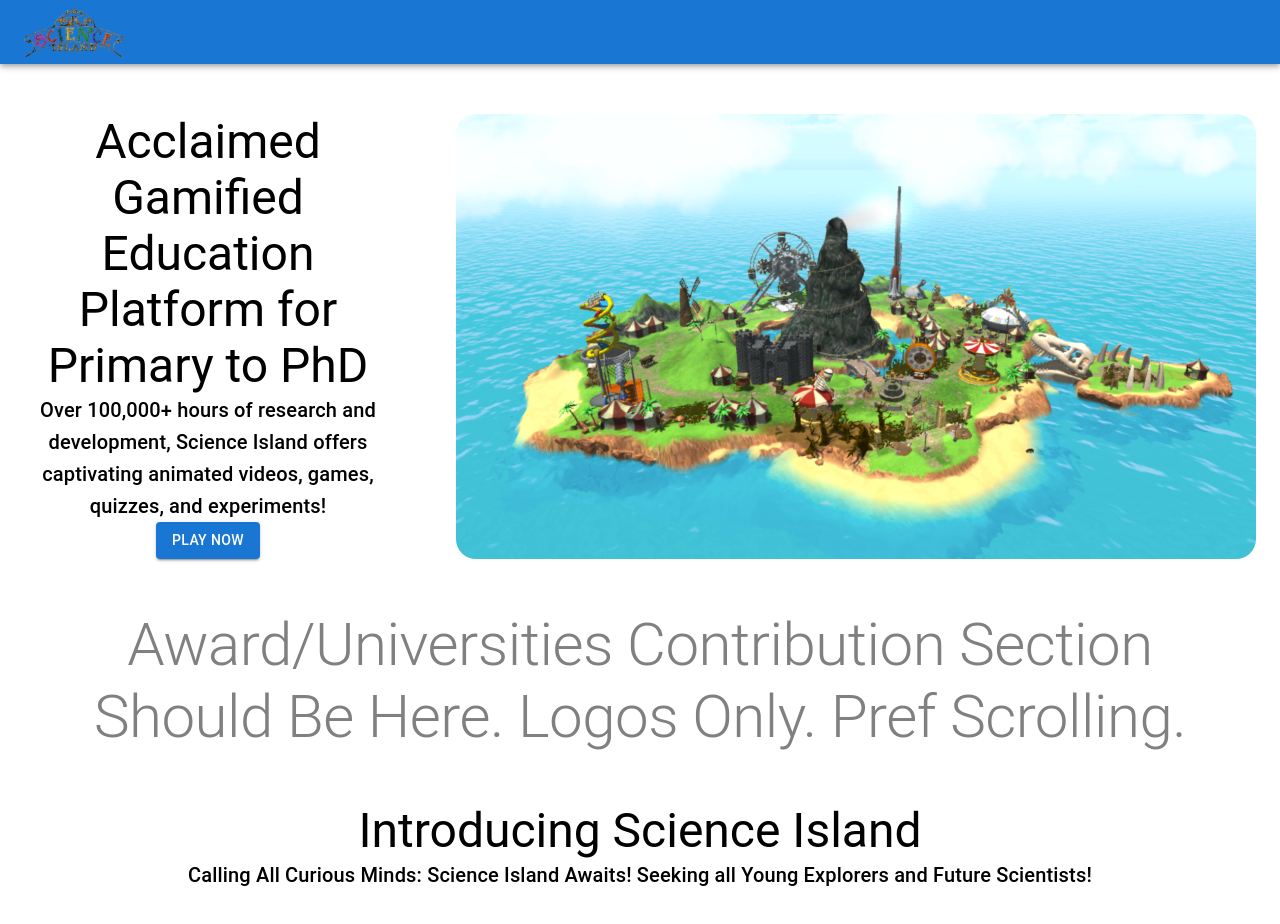
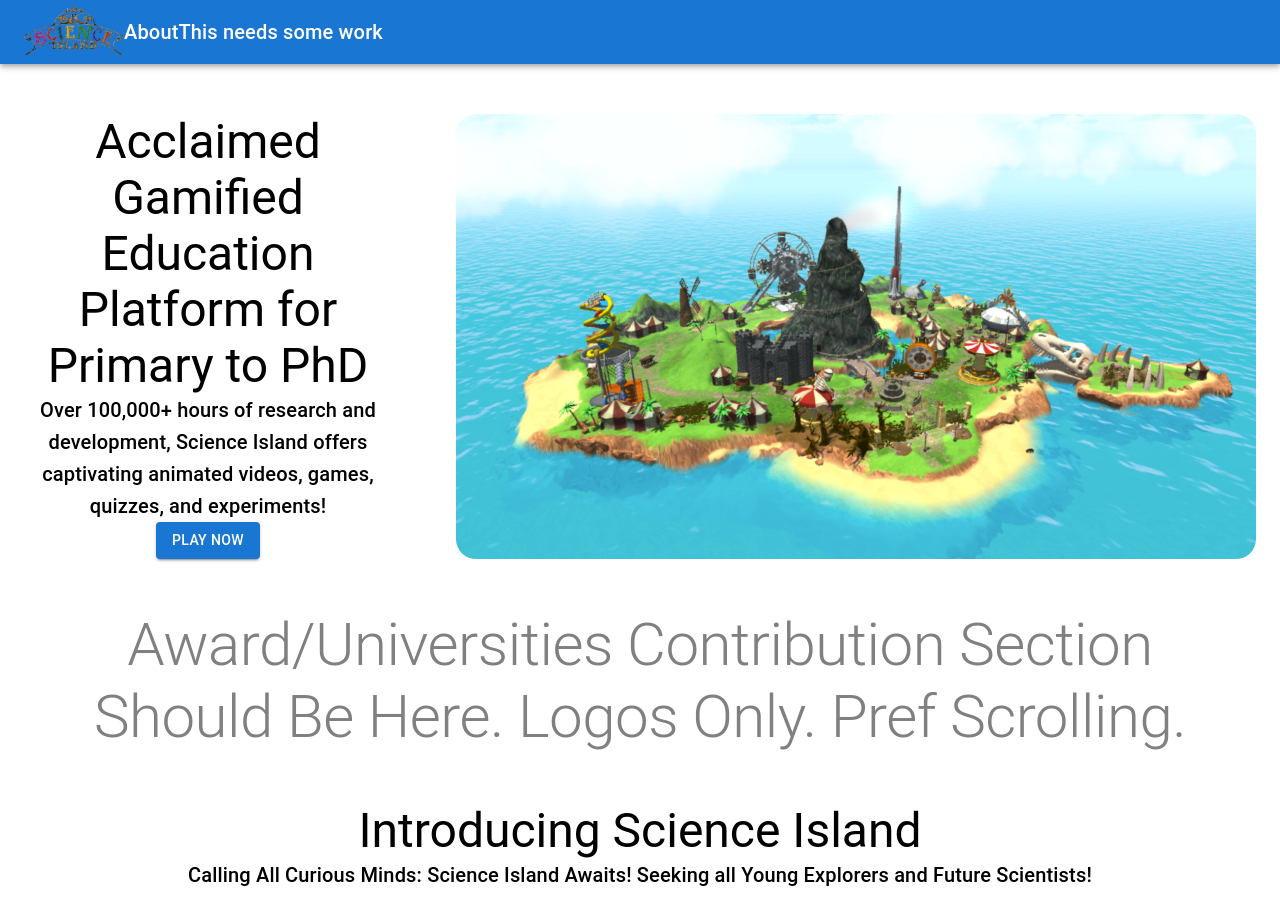
Before and after one commit to Phuthai2022/SI_frontend, a React (Create React App) app in the folder science-island-webpages/: page / in a window 1280 px wide. Shown: the top 924 px of the page. Built offline with nearby package versions, Linux system fonts and the light colour scheme.

Commit message:
Nav Links Testing

```diff
--- a/science-island-webpages/src/components/nav.js
+++ b/science-island-webpages/src/components/nav.js
@@ -1,16 +1,29 @@
 import React from 'react';
 import { AppBar, Toolbar, Typography } from '@mui/material';
-import Logo from '../images/logo.png'
+import Logo from '../images/logo.png';
+import { Link } from 'react-router-dom';
+import '../stylesheets/global.css'
 
 function Nav() {
   return (
     <div>
       <AppBar position="static">
         <Toolbar>
+          <Link to="/">
           <img src={Logo} style={{ maxWidth: '100px', maxHeight: '100px' }} />
+          </Link>
+          <Typography variant='h6'>
+            <Link to="/about" className='nav-link'>
+              About
+            </Link>
+          </Typography>
+          <Typography variant='h6'>
+            <Link to="/about" className='nav-link'>
+              This needs some work
+            </Link>
+          </Typography>
         </Toolbar>
       </AppBar>
-      {/* Other content of your app */}
   </div>
 
   );
--- a/science-island-webpages/src/stylesheets/global.css
+++ b/science-island-webpages/src/stylesheets/global.css
@@ -7,3 +7,8 @@
 .react-player {
     max-width: 100%;
   }
+
+  .nav-link {
+    text-decoration: none;
+    color: white;
+  }
```
